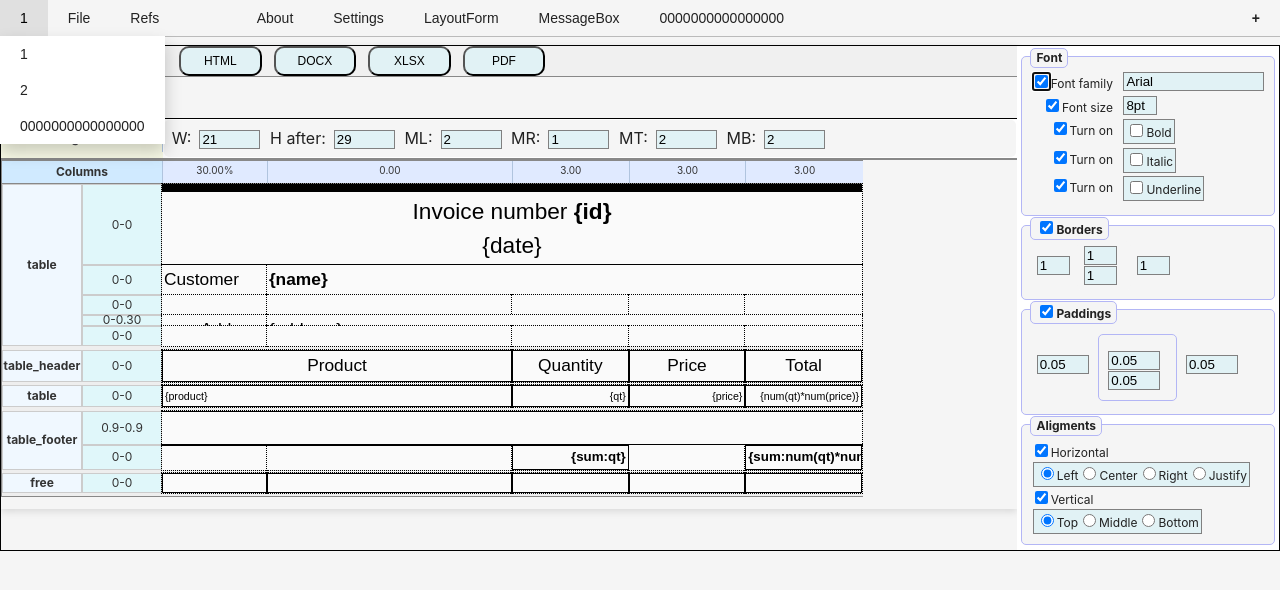
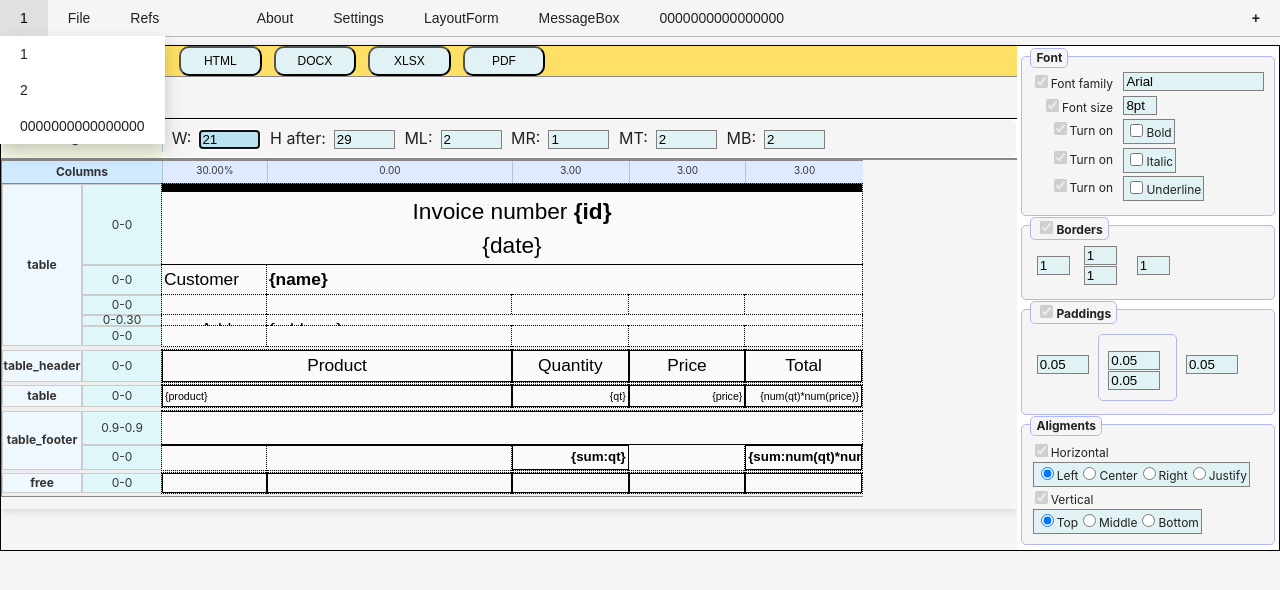
Before and after one commit to AndreiPuchko/q2web, a React (Vite) app: page / in a window 1280 px wide. Shown: the top 590 px of the page. Built offline with nearby package versions, Linux system fonts and the light colour scheme.

Commit message:
small fixes

```diff
--- a/src/components/reportEditor/Q2ContentEditor.tsx
+++ b/src/components/reportEditor/Q2ContentEditor.tsx
@@ -12,7 +12,7 @@ interface ContentProps {
 
 class Q2ContentEditor extends Component<ContentProps> {
 
-    defineSectionEditor() {
+    defineUi() {
 
         const editor = new Q2Form("", "", "");
         editor.add_control("/h", "")
@@ -62,7 +62,7 @@ class Q2ContentEditor extends Component<ContentProps> {
             <>
 
                 <div className="q2-report-content-editor">
-                    {mode === "row" && <Form metaData={this.defineSectionEditor()} />}
+                    {mode === "row" && <Form metaData={this.defineUi()} />}
                     {mode === "colwidth" && <Form metaData={this.defineWidthEditor()} />}
                     {mode === "rowheight" && <Form metaData={this.defineHeightEditor()} />}
                     {mode === "cell" && <Form metaData={this.defineCellEditor()} />}
--- a/src/components/reportEditor/Q2PropsEditor.tsx
+++ b/src/components/reportEditor/Q2PropsEditor.tsx
@@ -20,16 +20,8 @@ class Q2PropsEditor extends Component<ContentProps> {
     // Use getStyle to select the correct style object
     let styles: any = getStyle(report, selection);
 
-    // Ensure styles.style and styles.parentStyle are always objects
-    styles = {
-      style: (styles && styles.style) ? styles.style : {},
-      parentStyle: (styles && styles.parentStyle) ? styles.parentStyle : {}
-    };
-
     this.propsEditor = new Q2Form();
     this.propsData = this.getPropsData(styles)
-    console.log(this.propsData)
-
 
     if (this.propsEditor.add_control("/f", "Font")) {
 
--- a/src/components/reportEditor/Q2ReportEditor.tsx
+++ b/src/components/reportEditor/Q2ReportEditor.tsx
@@ -34,7 +34,7 @@ class Q2ReportEditor extends Component<Q2ReportEditorProps, Q2ReportEditorState>
     };
 
     state: Q2ReportEditorState = {
-        selection: undefined,
+        selection: { type: "report" },
         contextMenu: undefined,
     };
 
@@ -48,7 +48,6 @@ class Q2ReportEditor extends Component<Q2ReportEditorProps, Q2ReportEditorState>
     columnMenu = ["Remove", "Resize"];
     rowsMenu = [...this.defaultMenu];
     cellMenu = [...this.defaultMenu];
-
 
     private calcColumnsWidths(column: any, availableWidthCm: number, pxPerCm: number) {
         let percentTotal = 0, cmTotal = 0, zeroCount = 0;
@@ -75,12 +74,8 @@ class Q2ReportEditor extends Component<Q2ReportEditorProps, Q2ReportEditorState>
         return { gridWidthPx, firstColWidthPx, secondColWidthPx, cellWidthsPx };
     }
 
-    handleSelect = (sel: Selection, style: any) => {
-        this.setState({ selection: sel, contextMenu: undefined });
-        // Call Q2PropsEditor.setData if available
-        if (this.propsEditorRef && this.propsEditorRef.current && typeof this.propsEditorRef.current.setData === "function") {
-            this.propsEditorRef.current.setData(sel, style);
-        }
+    handleSelect = (selection: Selection, style: any) => {
+        this.setState({ selection: selection, contextMenu: undefined });
     };
 
     handleContextMenu = (e: React.MouseEvent, sel: Selection) => {
```
